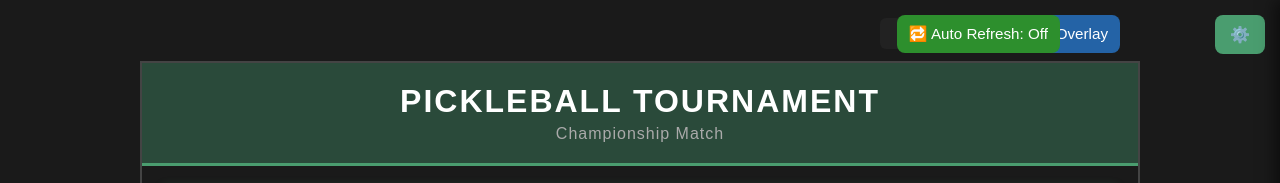
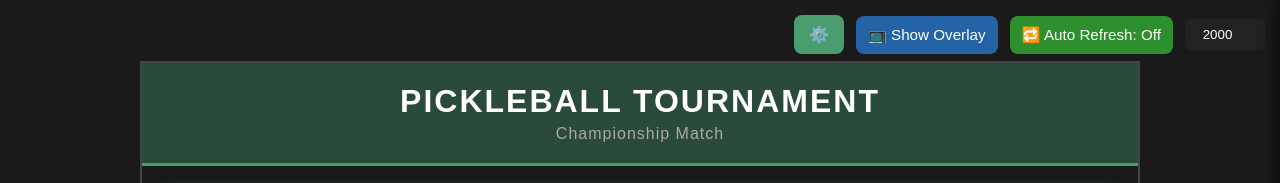
Before and after one commit to jaydacillo03-bot/ATPPickleball, a plain HTML site: page index.html in a window 1280 px wide. Shown: the top 183 px of the page. Drawn offline with Linux system fonts and the light colour scheme.

Commit message:
UI: group top-right buttons into flex container to prevent overlap and add spacing

```diff
--- a/index.html
+++ b/index.html
@@ -64,6 +64,24 @@
             cursor: pointer;
             font-size: 0.95em;
             z-index: 100;
+        }
+
+        /* container for top-right controls to avoid overlap */
+        .top-controls {
+            position: fixed;
+            top: 15px;
+            right: 15px;
+            display: flex;
+            gap: 12px;
+            align-items: center;
+            z-index: 110;
+        }
+
+        /* ensure buttons inside the container are not fixed-positioned */
+        .top-controls .settings-toggle,
+        .top-controls .overlay-toggle,
+        .top-controls input {
+            position: static !important;
         }
 
         .settings-panel {
@@ -613,10 +631,12 @@
         </small>
     </div>
 
-    <button class="settings-toggle" onclick="toggleSettings()">⚙️</button>
-    <button class="overlay-toggle" id="showOverlayBtn" onclick="toggleOverlay()">📺 Show Overlay</button>
-    <button class="overlay-toggle" id="overlayAutoBtn" onclick="toggleOverlayAuto()" style="right:220px;background:#2d8f2d;">🔁 Auto Refresh: Off</button>
-    <input id="overlayAutoMs" type="number" min="500" value="2000" style="position:fixed;right:320px;top:18px;width:80px;padding:8px;border-radius:6px;border:none;background:#222;color:#fff;text-align:center;" title="Auto-refresh interval (ms)">
+    <div class="top-controls">
+        <button class="settings-toggle" onclick="toggleSettings()">⚙️</button>
+        <button class="overlay-toggle" id="showOverlayBtn" onclick="toggleOverlay()">📺 Show Overlay</button>
+        <button class="overlay-toggle" id="overlayAutoBtn" onclick="toggleOverlayAuto()" style="background:#2d8f2d;">🔁 Auto Refresh: Off</button>
+        <input id="overlayAutoMs" type="number" min="500" value="2000" style="width:80px;padding:8px;border-radius:6px;border:none;background:#222;color:#fff;text-align:center;" title="Auto-refresh interval (ms)">
+    </div>
 
     <div class="container" id="container">
         <div class="header">
```
